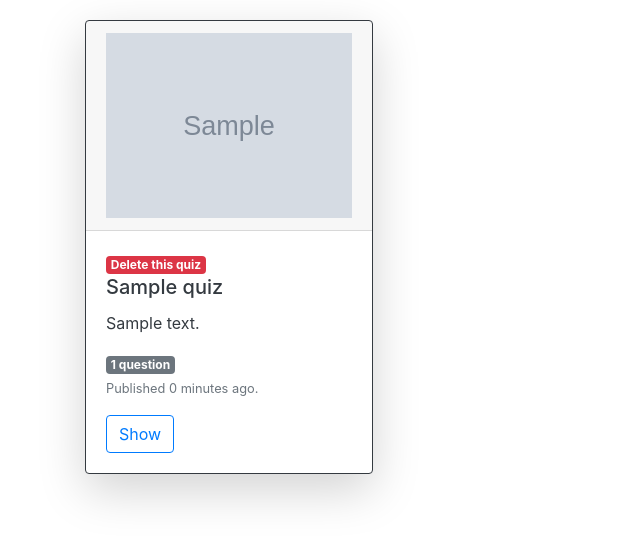
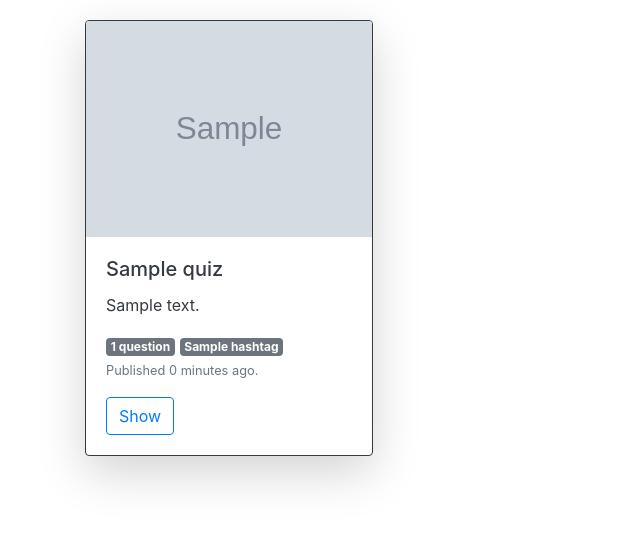
Before and after one commit to fragenautomat/fragenkatalog, a Django app: page / in a window 1280 px wide. Shown: the part 56-598 px from the top of the page, without its empty margins (0-640 px from the left). Run offline with Django 3.2, Linux system fonts and the light colour scheme; a user stored in the database is signed in; tables that the repository leaves empty hold one stand-in row (values such as "Sample post"); grey boxes marked "Sample" are stand-in pictures; some libraries are stand-ins or nearby versions.

Commit message:
Add hashtags

```diff
--- a/fragenkatalog/fragenkatalog/quizzes/admin.py
+++ b/fragenkatalog/fragenkatalog/quizzes/admin.py
@@ -1,5 +1,7 @@
 from django.contrib import admin
 
-from fragenkatalog.quizzes.models import Quiz
+from fragenkatalog.quizzes.models import Quiz, QuizHashTagRelation, HashTag
 
 admin.site.register(Quiz)
+admin.site.register(QuizHashTagRelation)
+admin.site.register(HashTag)
--- a/fragenkatalog/fragenkatalog/quizzes/models.py
+++ b/fragenkatalog/fragenkatalog/quizzes/models.py
@@ -42,6 +42,10 @@ class Quiz(models.Model):
         """Return the title with anything between parentheses removed."""
         return re.sub(r'\(.*?\)', '', self.title)
 
+    @property
+    def hashtag_set(self):
+        return set(relation.hashtag for relation in self.quizhashtagrelation_set.all())
+
     def save(self, *args, **kwargs):
         self.slug = slugify(self.sluggable_title)
         super().save(*args, **kwargs)
@@ -49,15 +53,24 @@ class Quiz(models.Model):
     def __str__(self):
         return self.title
 
-"""
-quiz1 = Quiz.objects.create(
-    title="Microbiology Quiz",
-    description="Interactive Microbiology Quiz",
-    pubdate=timezone.now()
-)
-quiz2 = Quiz.objects.create(
-    title="Gene Technology Quiz",
-    description="Interactive Gene Technology Quiz",
-    pubdate=timezone.now()
-)
-"""
+
+class HashTag(models.Model):
+    title = models.CharField(max_length=100)
+
+    @property
+    def quiz_set(self):
+        return set(relation.quiz for relation in self.quizhashtagrelation_set.all())
+
+    def __str__(self):
+        return self.title
+
+
+class QuizHashTagRelation(models.Model):
+    hashtag = models.ForeignKey(HashTag, on_delete=models.CASCADE)
+    quiz = models.ForeignKey(Quiz, on_delete=models.CASCADE)
+
+    def __str__(self):
+        return "Relation between quiz {} and hashtag {}".format(
+            self.quiz,
+            self.hashtag
+        )
--- a/fragenkatalog/fragenkatalog/views.py
+++ b/fragenkatalog/fragenkatalog/views.py
@@ -4,7 +4,7 @@ from django.http import HttpResponseRedirect
 from django.template.response import TemplateResponse
 
 from fragenkatalog.forms import SearchForm
-from fragenkatalog.quizzes.models import Quiz
+from fragenkatalog.quizzes.models import Quiz, HashTag
 
 
 def index(request):
@@ -24,7 +24,10 @@ def search(request):
         return index(request)
     title_quizzes = Quiz.objects.filter(title__icontains=query)
     description_quizzes = Quiz.objects.filter(description__icontains=query)
-    quizzes = (title_quizzes | description_quizzes).distinct()
+    quizzes = set((title_quizzes | description_quizzes).distinct())
+    hashtags = HashTag.objects.filter(title__icontains=query)
+    for hashtag in hashtags:
+        quizzes.update(hashtag.quiz_set)
     return TemplateResponse(request, "index.html", {
         "quizzes": quizzes,
         "search": form.cleaned_data["search"]
--- a/fragenkatalog/static/css/fragenkatalog.css
+++ b/fragenkatalog/static/css/fragenkatalog.css
@@ -26,6 +26,7 @@
 }
 
 .highlighted {
-    padding: 2px;
+    padding-left: 2px;
+    padding-right: 2px;
     border-radius: 5px;
 }
--- a/fragenkatalog/templates/base.html
+++ b/fragenkatalog/templates/base.html
@@ -44,7 +44,6 @@
           </div>
         </li>
       </ul>
-    </div>
     <form class="form-inline" action="{% url 'search' %}" method="post">
         {% csrf_token %}
         <input class="form-control mr-sm-2" maxlength="100" name="search"
@@ -52,6 +51,7 @@
                {% if search %}value="{{ search }}"{% endif %}>
         <button class="btn btn-primary" type="submit">Search</button>
     </form>
+    </div>
   </div>
 </nav>
 
--- a/fragenkatalog/templates/index.html
+++ b/fragenkatalog/templates/index.html
@@ -11,7 +11,7 @@
     <div class="card border-dark mb-3 hoverable shadow-lg" style="max-width: 18rem;">
 
     {% if quiz.image %}
-    <img class="card-img-top card-header" src="{{ quiz.image.url }}"
+    <img class="card-img-top card-header" style="padding: 0;" src="{{ quiz.image.url }}"
          style="max-height: 30rem; object-fit: contain;">
     {% else %}
     <div class="card-header text-center text-light bg-primary">
@@ -19,10 +19,6 @@
     </div>
     {% endif %}
     <div class="card-body text-dark">
-    {% if user.is_authenticated and user.is_superuser %}
-    <a class="badge badge-danger confirmation-needed"
-       href="{% url 'delete_quiz' quiz.id %}">Delete this quiz</a>
-    {% endif %}
       <h5 class="card-title">
           {% if search %}
           {{ quiz.title|highlight:search }}
@@ -42,6 +38,15 @@
           {{ quiz.textualquestion_set.count }} question{{ quiz.textualquestion_set.count|pluralize:"s" }}
         </span>
     {% endif %}
+    {% for hashtag in quiz.hashtag_set %}
+        <span class="card-text badge badge-secondary">
+          {% if search %}
+          {{ hashtag|highlight:search }}
+          {% else %}
+          {{ hashtag }}
+          {% endif %}
+        </span>
+    {% endfor %}
       <p class="card-text">
         <small class="text-muted">
           {% blocktrans with time=quiz.pubdate|timesince %}
```
Also changed, not shown: fragenkatalog/fragenkatalog/quizzes/migrations/0003_hashtag_quizhashtagrelation.py (added).
